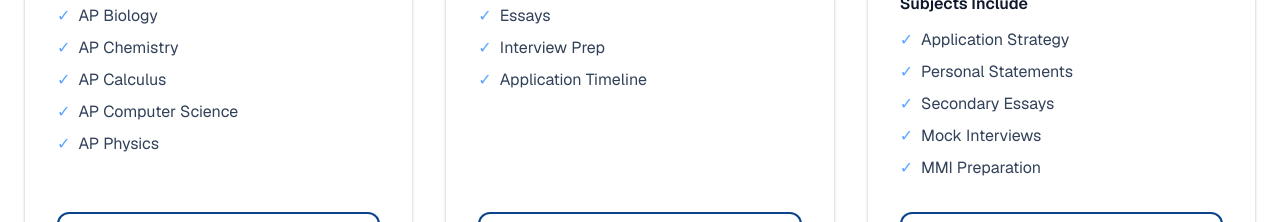
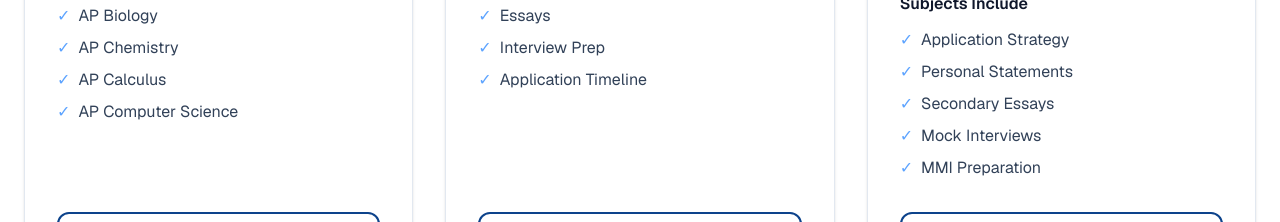
Before and after one commit to yaalinilakhani/next-chapter-learning, a Next.js app: page / in a window 1280 px wide. Shown: the part 2200-2422 px from the top of the page. Built offline with nearby package versions, Linux system fonts and the light colour scheme; no server answers.

Commit message:
removed physics

```diff
--- a/components/Services.tsx
+++ b/components/Services.tsx
@@ -64,7 +64,6 @@ const services = [
       "AP Chemistry",
       "AP Calculus",
       "AP Computer Science",
-      "AP Physics",
     ],
     icon: FileText,
     href: "/services/test-prep",
```
